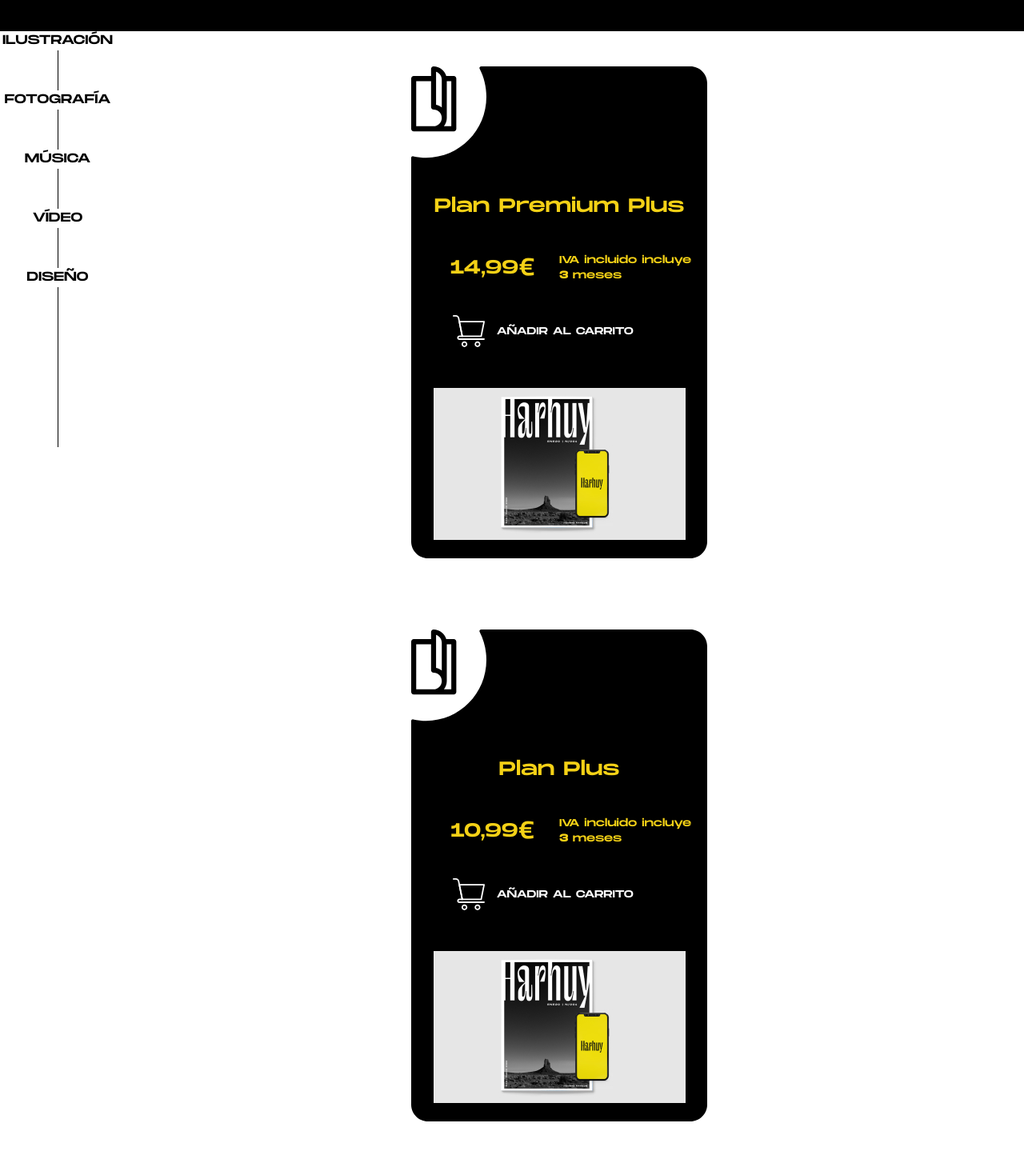
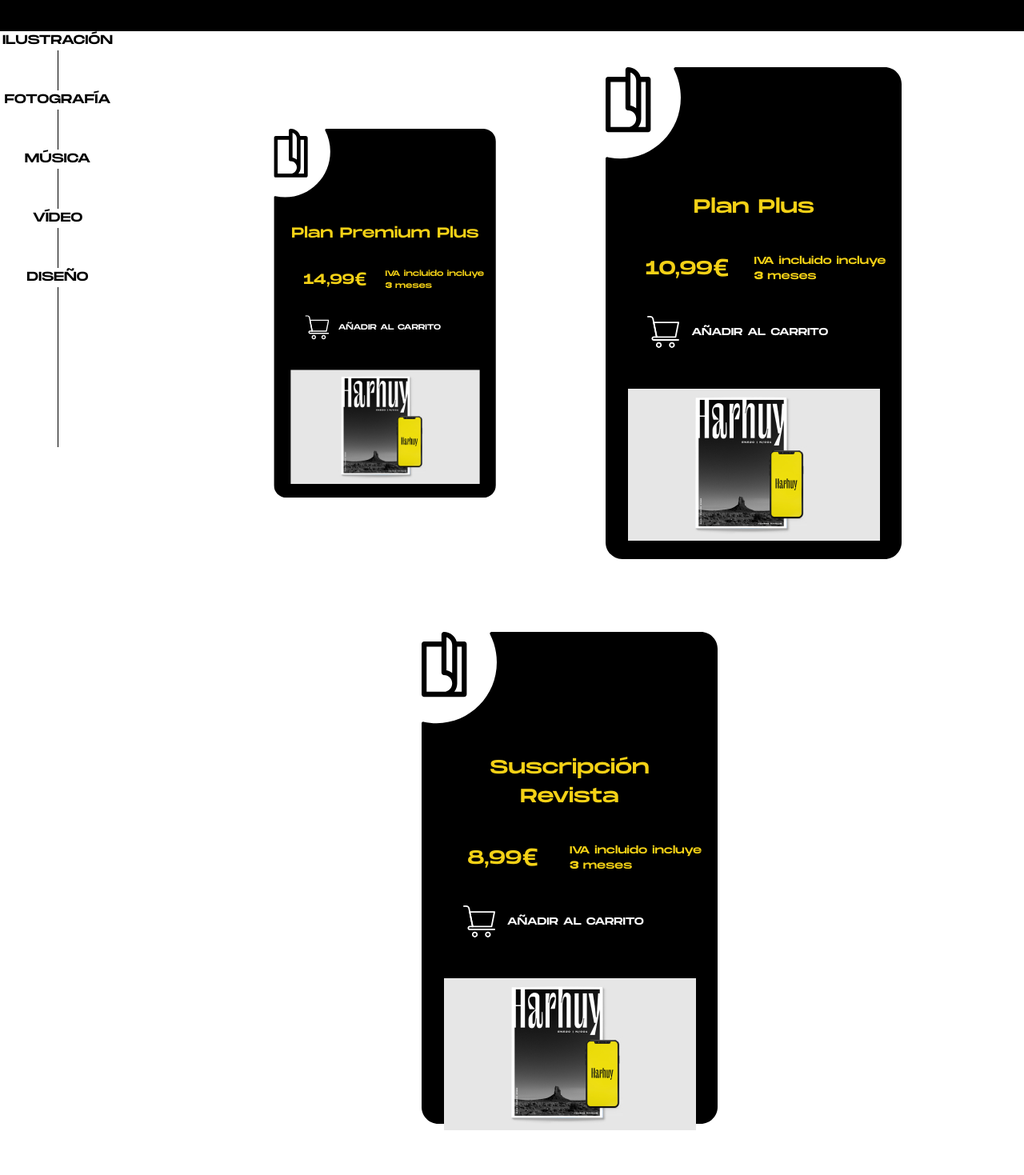
Before and after one commit to Team-Barraquito/harhuy-magazine, a Vue app: page /suscripcion in a window 1280 px wide. Shown: the part 201-1670 px from the top of the page at 80% size. Built offline with nearby package versions, Linux system fonts and the light colour scheme.

Commit message:
suscription plans done

```diff
--- a/src/components/PlanCard/PlanCard.vue
+++ b/src/components/PlanCard/PlanCard.vue
@@ -47,7 +47,7 @@ export default {
 <!-- Add "scoped" attribute to limit CSS to this component only -->
 <style scoped>
 .card-container {
-  width: 100%;
+  width: auto;
   display: grid;
   grid-template-areas: all;
   justify-content: center;
--- a/src/views/SubscriptionPlans.vue
+++ b/src/views/SubscriptionPlans.vue
@@ -3,10 +3,10 @@
     <TopBar> </TopBar>
     <div class="flex object-contain">
       <SideMenu> </SideMenu>
-      <div class="box-border flex flex-wrap justify-center items-center overflow-hidden">
-        <PlanCard title="Plan Premium Plus" price="14,99€"> </PlanCard>
-        <PlanCard title="Plan Plus" price="10,99€"> </PlanCard>
-        <PlanCard title="Suscripción Revista" price="8,99€"> </PlanCard>
+      <div class="box-border flex flex-wrap flex-row justify-center items-center overflow-hidden w-full place-items-center">
+        <PlanCard title="Plan Premium Plus" price="14,99€" class="flex1 w-1/3 transform scale-75"> </PlanCard>
+        <PlanCard title="Plan Plus" price="10,99€" class="flex1 w-1/3"> </PlanCard>
+        <PlanCard title="Suscripción Revista" price="8,99€" class="flex1 w-1/3"> </PlanCard>
       </div>
     </div>
 
```
